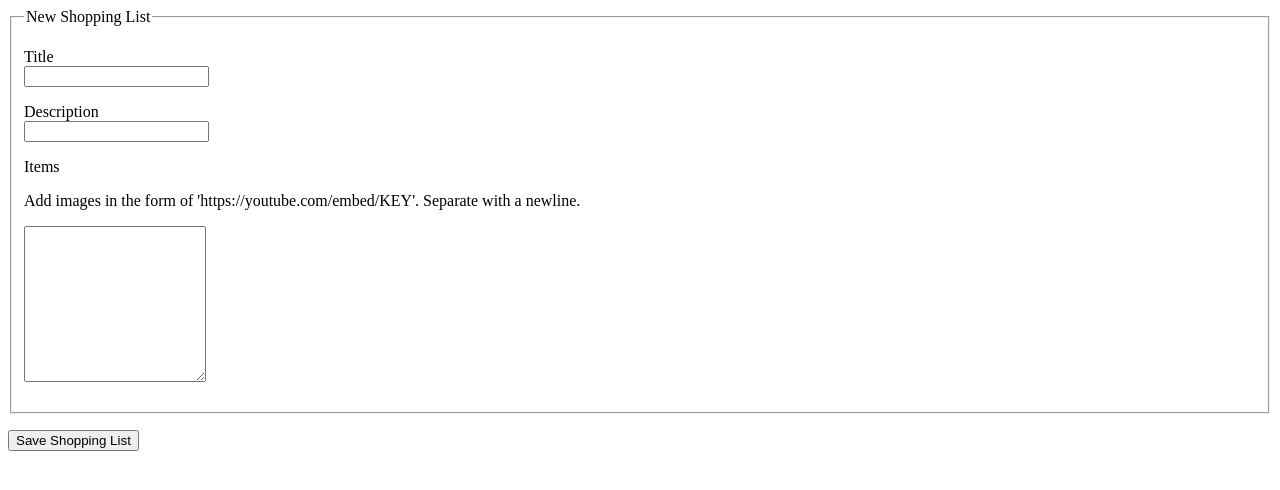
After one commit to stasi815/Artisanal_Adornments, a Flask app: page /shopping_lists/new in a window 1280 px wide. The commit adds this page. Shown: the top 490 px of the page. Run offline with Flask 2, Linux system fonts and the light colour scheme.

Commit message:
User can create shopping lists

```diff
--- a/app.py
+++ b/app.py
@@ -1,9 +1,9 @@
-from flask import Flask, render_template
+from flask import Flask, render_template, request, redirect, url_for
 from pymongo import MongoClient
 
 client = MongoClient()
-db = client.Playlister
-playlists = db.playlists
+db = client.Artisanal_Adornments
+shopping_lists = db.shopping_lists
 
 app = Flask(__name__)
 
@@ -17,10 +17,27 @@ def index():
 #     { 'title': 'Yawanawa Necklace', 'description': '6 inches long, red, yellow, black' }
 # ]
 
-@app.route('/items')
-def playlists_index():
-    """Show all items."""
-    return render_template('items_index.html', items=items.find())
+@app.route('/shopping_lists')
+def shopping_lists_index():
+    """Show all shopping_lists."""
+    return render_template('shopping_lists_index.html', shopping_lists=shopping_lists.find())
+
+@app.route('/shopping_lists/new')
+def shopping_lists_new():
+    """Create a new Shopping List."""
+    return render_template('shopping_lists_new.html')
+
+@app.route('/shopping_lists', methods=['POST'])
+def shopping_lists_submit():
+    """Submit a new Shopping List."""
+    shopping_list = {
+        'title': request.form.get('title'),
+        'description': request.form.get('description'),
+        'images': request.form.get('images').split()
+    }
+    shopping_lists.insert_one(shopping_list)
+    print(request.form.to_dict())
+    return redirect(url_for('shopping_lists_index'))
 
 if __name__ == '__main__':
     app.run(debug=True)
--- a/templates/home.html
+++ b/templates/home.html
@@ -2,4 +2,5 @@
 
 {% block content %}
     <h1>{{ msg }}</h1>
+    <a href='/shopping_lists/new'>New Shopping List</a>
 {% endblock %}
--- /dev/null
+++ b/templates/shopping_lists_new.html
@@ -0,0 +1,29 @@
+{% extends 'base.html' %}
+
+{% block content %}
+<form method='POST' action='/shopping_lists'>
+    <fieldset>
+    <legend>New Shopping List</legend>
+    <!-- TITLE -->
+    <p>
+        <label for='title'>Title</label><br>
+        <input type='text' name='title' />
+    </p>
+    <p>
+        <label for='description'>Description</label><br>
+        <input type='text' name='description' />
+    </p>
+        <!-- IMAGE LINKS -->
+    <p>
+        <label for='list-images'>Items</label><br>
+        <p>Add images in the form of 'https://youtube.com/embed/KEY'. Separate with a newline.</p>
+        <textarea id='list-images' name='images' rows='10'></textarea>
+    </p>
+    </fieldset>
+
+    <!-- BUTTON -->
+    <p>
+        <button type='submit'>Save Shopping List</button>
+    </p>
+</form>
+{% endblock %}
```
Also changed, not shown: templates/items_index.html (deleted, +0 -9 lines), templates/shopping_lists_index.html (added, +11 -0 lines), 1 other file.
